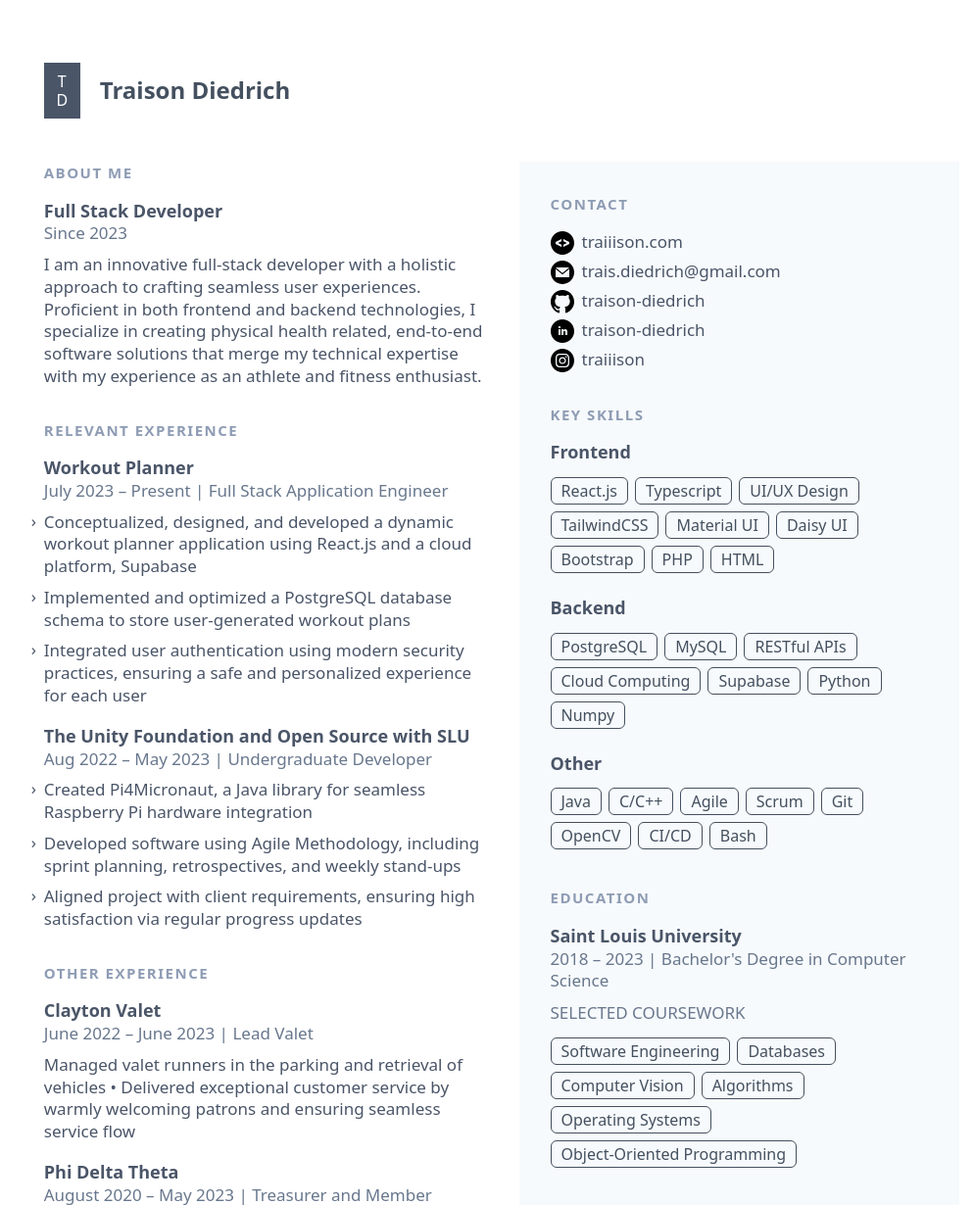
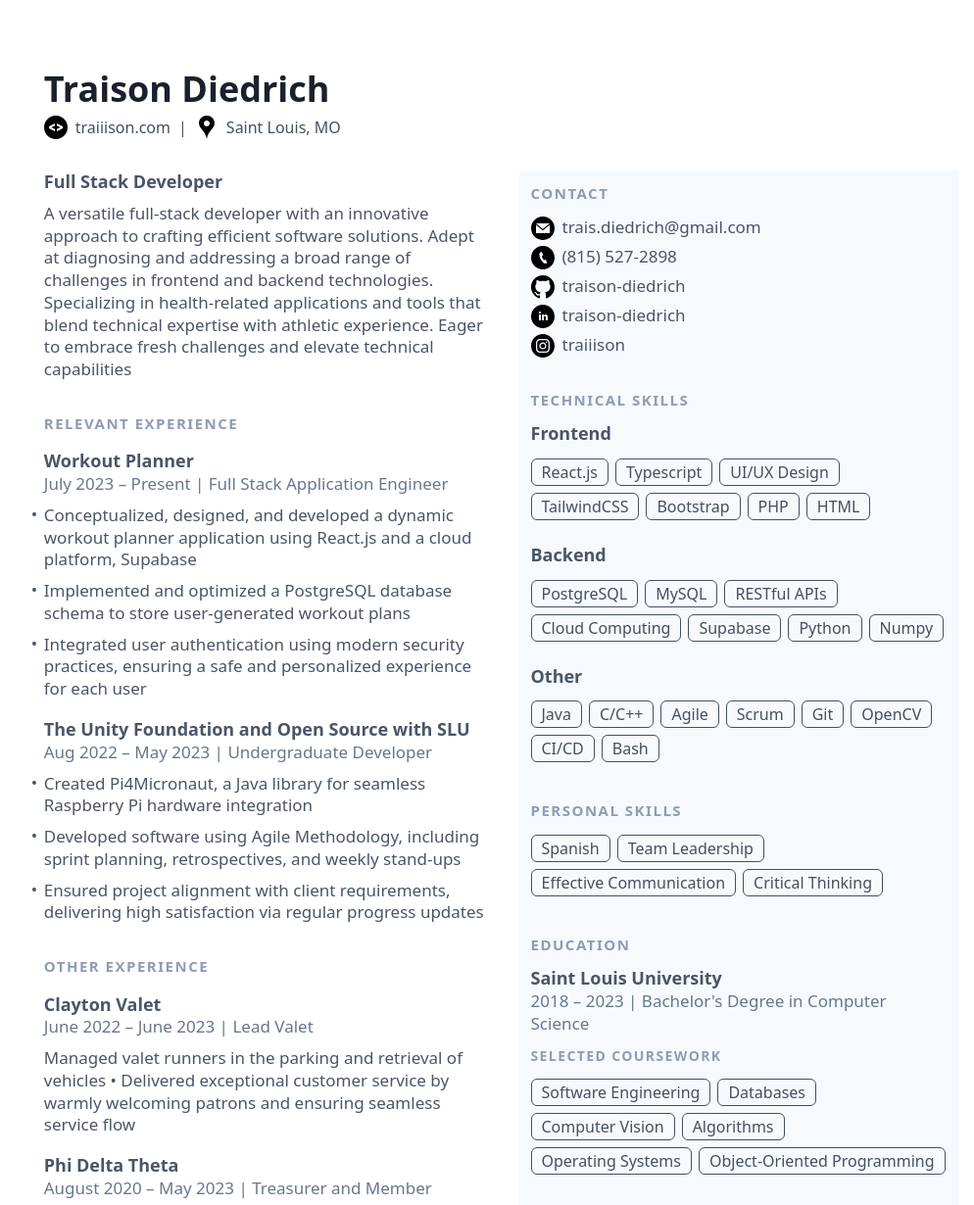
Before and after one commit to traison-diedrich/resume, a plain HTML site: page index.html in a window 1280 px wide. Shown: the top 1230 px of the page at 98% size, without its empty margins (128-1122 px from the left). Drawn offline with Linux system fonts and the light colour scheme; a web font is replaced by a local one.

Commit message:
feedback updates

```diff
--- a/index.html
+++ b/index.html
@@ -17,51 +17,61 @@
 		<main class="font-firago hyphens-manual">
 			<!-- Page -->
 			<div
-				class="p-6 mx-auto page max-w-2xl print:max-w-letter md:max-w-letter md:h-letter xsm:p-8 sm:p-9 md:p-16 bg-white">
+				class="p-6 mx-auto page max-w-2xl print:max-w-letter md:max-w-letter xsm:p-8 sm:p-9 md:p-16 bg-white">
 				<!-- Name -->
-				<header class="flex items-center mb-8 md:mb-11">
-					<div
-						class="initials-container mr-5 text-base leading-none text-white bg-gray-700 font-medium print:bg-black px-3"
-						style="padding-bottom: 0.6875rem; padding-top: 0.6875rem; /*11px*/">
-						<div
-							class="initial text-center"
-							style="padding-bottom: 0.1875rem; /*3px*/">
-							T
-						</div>
-						<div class="text-center initial">D</div>
+				<header class="flex flex-col justify-center mb-8">
+					<h1 class="text-4xl font-semibold text-gray-900">Traison Diedrich</h1>
+					<div class="flex text- text-gray-750 items-center gap-2">
+						<a
+							href="//traiiison.com"
+							class="group flex items-center gap-2"
+							target="_blank">
+							<svg
+								xmlns="http://www.w3.org/2000/svg"
+								width="24"
+								height="24"
+								viewBox="0 0 24 24">
+								<path
+									d="M12 0c-6.627 0-12 5.373-12 12s5.373 12 12 12 12-5.373 12-12-5.373-12-12-12zm-1 10.199l-3.64 1.801 3.64 1.796v2.204l-6-2.935v-2.131l6-2.934v2.199zm8 2.866l-6 2.935v-2.204l3.64-1.796-3.64-1.801v-2.199l6 2.935v2.13z" />
+							</svg>
+							traiiison.com
+						</a>
+						|
+						<span class="flex items-center gap-2">
+							<svg
+								xmlns="http://www.w3.org/2000/svg"
+								width="24"
+								height="24"
+								viewBox="0 0 24 24">
+								<path
+									d="M12 0c-4.198 0-8 3.403-8 7.602 0 6.243 6.377 6.903 8 16.398 1.623-9.495 8-10.155 8-16.398 0-4.199-3.801-7.602-8-7.602zm0 11c-1.657 0-3-1.343-3-3s1.342-3 3-3 3 1.343 3 3-1.343 3-3 3z" />
+							</svg>
+							Saint Louis, MO
+						</span>
 					</div>
-					<h1 class="text-2xl font-semibold text-gray-750 pb-px">
-						Traison Diedrich
-					</h1>
 				</header>
 				<!-- end Name -->
 
 				<!-- Column -->
-				<div
-					class="md:col-count-2 print:col-count-2 col-gap-md md:h-letter-col print:h-letter-col">
+				<div class="md:col-count-2 print:col-count-2 col-gap-md">
 					<section class="mt-8 first:mt-0">
 						<!-- To keep in the same column -->
 						<div class="break-inside-avoid">
-							<h2
-								class="mb-4 font-bold tracking-widest text-sm2 text-gray-550 print:font-normal">
-								ABOUT ME
-							</h2>
-
 							<section class="mb-4.5 break-inside-avoid">
 								<header>
 									<h3
 										class="text-lg font-semibold text-gray-700 leading-snugish">
 										Full Stack Developer
 									</h3>
-									<p class="leading-normal text-md text-gray-650">Since 2023</p>
 								</header>
 								<p class="mt-2.1 text-md text-gray-700 leading-normal">
-									I am an innovative full-stack developer with a holistic
-									approach to crafting seamless user experiences. Proficient in
-									both frontend and backend technologies, I specialize in
-									creating physical health related, end-to-end software
-									solutions that merge my technical expertise with my experience
-									as an athlete and fitness enthusiast.
+									A versatile full-stack developer with an innovative approach
+									to crafting efficient software solutions. Adept at diagnosing
+									and addressing a broad range of challenges in frontend and
+									backend technologies. Specializing in health-related
+									applications and tools that blend technical expertise with
+									athletic experience. Eager to embrace fresh challenges and
+									elevate technical capabilities
 								</p>
 							</section>
 						</div>
@@ -89,7 +99,7 @@
 									<li class="mt-2.1 text-md text-gray-700 leading-normal">
 										<span
 											class="absolute -ml-3 sm:-ml-3.2 select-none transform -translate-y-px"
-											>›</span
+											>&bull;</span
 										>
 										Conceptualized, designed, and developed a dynamic workout
 										planner application using React.js and a cloud platform,
@@ -98,7 +108,7 @@
 									<li class="mt-2.1 text-md text-gray-700 leading-normal">
 										<span
 											class="absolute -ml-3 sm:-ml-3.2 select-none transform -translate-y-px"
-											>›</span
+											>&bull;</span
 										>
 										Implemented and optimized a PostgreSQL database schema to
 										store user-generated workout plans
@@ -106,7 +116,7 @@
 									<li class="mt-2.1 text-md text-gray-700 leading-normal">
 										<span
 											class="absolute -ml-3 sm:-ml-3.2 select-none transform -translate-y-px"
-											>›</span
+											>&bull;</span
 										>
 										Integrated user authentication using modern security
 										practices, ensuring a safe and personalized experience for
@@ -129,7 +139,7 @@
 								<li class="mt-2.1 text-md text-gray-700 leading-normal">
 									<span
 										class="absolute -ml-3 sm:-ml-3.2 select-none transform -translate-y-px"
-										>›</span
+										>&bull;</span
 									>
 									Created Pi4Micronaut, a Java library for seamless Raspberry Pi
 									hardware integration
@@ -137,7 +147,7 @@
 								<li class="mt-2.1 text-md text-gray-700 leading-normal">
 									<span
 										class="absolute -ml-3 sm:-ml-3.2 select-none transform -translate-y-px"
-										>›</span
+										>&bull;</span
 									>
 									Developed software using Agile Methodology, including sprint
 									planning, retrospectives, and weekly stand-ups
@@ -145,10 +155,10 @@
 								<li class="mt-2.1 text-md text-gray-700 leading-normal">
 									<span
 										class="absolute -ml-3 sm:-ml-3.2 select-none transform -translate-y-px"
-										>›</span
+										>&bull;</span
 									>
-									Aligned project with client requirements, ensuring high
-									satisfaction via regular progress updates
+									Ensured project alignment with client requirements, delivering
+									high satisfaction via regular progress updates
 								</li>
 							</ul>
 						</section>
@@ -190,39 +200,24 @@
 									</p>
 								</header>
 								<p class="mt-2.1 text-md text-gray-700 leading-normal">
-									Managed fraternal finances, membership dues, and budget for
-									the chapter &bull; Planned and participated in philanthropic
-									events and fundraisers
+									Administered fraternal finances, membership dues, and chapter
+									budget &bull; Planned and participated in philanthropic events
+									and fundraisers
 								</p>
 							</section>
 						</div>
 					</section>
-					<section class="mt-8 first:mt-0 bg-gray-100 p-8">
-						<!-- To keep in the same column -->
+
+					<section class="mt-8 first:mt-0 bg-gray-100 print:bg-white p-3">
+						<!-- Contact -->
 						<div class="break-inside-avoid">
 							<h2
-								class="mb-4 font-bold tracking-widest text-sm2 text-gray-550 print:font-normal">
+								class="mb-3 font-bold tracking-widest text-sm2 text-gray-550 print:font-normal">
 								CONTACT
 							</h2>
 
 							<section class="mb-4.5 break-inside-avoid">
 								<ul class="list-inside pr-7">
-									<li class="mt-1.5 leading-normal text-gray-700 text-md">
-										<a
-											href="//traiiison.com"
-											class="group flex items-center gap-2"
-											target="_blank">
-											<svg
-												xmlns="http://www.w3.org/2000/svg"
-												width="24"
-												height="24"
-												viewBox="0 0 24 24">
-												<path
-													d="M12 0c-6.627 0-12 5.373-12 12s5.373 12 12 12 12-5.373 12-12-5.373-12-12-12zm-1 10.199l-3.64 1.801 3.64 1.796v2.204l-6-2.935v-2.131l6-2.934v2.199zm8 2.866l-6 2.935v-2.204l3.64-1.796-3.64-1.801v-2.199l6 2.935v2.13z" />
-											</svg>
-											traiiison.com
-										</a>
-									</li>
 									<li class="mt-1.5 leading-normal text-gray-700 text-md">
 										<a
 											href="malito:trais.diedrich@gmail.com"
@@ -237,6 +232,18 @@
 											</svg>
 											trais.diedrich@gmail.com
 										</a>
+									</li>
+									<li
+										class="mt-1.5 leading-normal text-gray-700 text-md flex items-center gap-2">
+										<svg
+											xmlns="http://www.w3.org/2000/svg"
+											width="24"
+											height="24"
+											viewBox="0 0 24 24">
+											<path
+												d="M12 0c-6.627 0-12 5.373-12 12s5.373 12 12 12 12-5.373 12-12-5.373-12-12-12zm3.445 17.827c-3.684 1.684-9.401-9.43-5.8-11.308l1.053-.519 1.746 3.409-1.042.513c-1.095.587 1.185 5.04 2.305 4.497l1.032-.505 1.76 3.397-1.054.516z" />
+										</svg>
+										(815) 527-2898
 									</li>
 									<li class="mt-1.5 leading-normal text-gray-700 text-md">
 										<a
@@ -295,8 +302,8 @@
 							<!-- To keep in the same column -->
 							<div class="break-inside-avoid">
 								<h2
-									class="mb-4 font-bold tracking-widest text-sm2 text-gray-550 print:font-normal">
-									KEY SKILLS
+									class="mb-3 font-bold tracking-widest text-sm2 text-gray-550 print:font-normal">
+									TECHNICAL SKILLS
 								</h2>
 
 								<section class="mb-4.5 break-inside-avoid">
@@ -324,14 +331,6 @@
 											<li
 												class="px-2.5 mr-1.6 mb-1.6 text-base text-gray-750 print:border-inset border border-gray-750 rounded-md">
 												TailwindCSS
-											</li>
-											<li
-												class="px-2.5 mr-1.6 mb-1.6 text-base text-gray-750 print:border-inset border border-gray-750 rounded-md">
-												Material UI
-											</li>
-											<li
-												class="px-2.5 mr-1.6 mb-1.6 text-base text-gray-750 print:border-inset border border-gray-750 rounded-md">
-												Daisy UI
 											</li>
 											<li
 												class="px-2.5 mr-1.6 mb-1.6 text-base text-gray-750 print:border-inset border border-gray-750 rounded-md">
@@ -438,16 +437,47 @@
 							</div>
 						</section>
 
+						<section class="mt-8 first:mt-0">
+							<!-- To keep in the same column -->
+							<div class="break-inside-avoid">
+								<h2
+									class="mb-3 font-bold tracking-widest text-sm2 text-gray-550 print:font-normal">
+									PERSONAL SKILLS
+								</h2>
+								<div class="my-3.2 last:pb-1.5">
+									<ul
+										class="flex flex-wrap text-md leading-relaxed -mr-1.6 -mb-1.6">
+										<li
+											class="px-2.5 mr-1.6 mb-1.6 text-base text-gray-750 print:border-inset border border-gray-750 rounded-md">
+											Spanish
+										</li>
+										<li
+											class="px-2.5 mr-1.6 mb-1.6 text-base text-gray-750 print:border-inset border border-gray-750 rounded-md">
+											Team Leadership
+										</li>
+										<li
+											class="px-2.5 mr-1.6 mb-1.6 text-base text-gray-750 print:border-inset border border-gray-750 rounded-md">
+											Effective Communication
+										</li>
+										<li
+											class="px-2.5 mr-1.6 mb-1.6 text-base text-gray-750 print:border-inset border border-gray-750 rounded-md">
+											Critical Thinking
+										</li>
+									</ul>
+								</div>
+							</div>
+						</section>
+
 						<!-- Education -->
 						<section class="mt-8 first:mt-0">
 							<!-- To keep in the same column -->
 							<div class="break-inside-avoid">
 								<h2
-									class="mb-4 font-bold tracking-widest text-sm2 text-gray-550 print:font-normal">
+									class="mb-3 font-bold tracking-widest text-sm2 text-gray-550 print:font-normal">
 									EDUCATION
 								</h2>
 
-								<section class="mb-4.5 break-inside-avoid">
+								<section class="break-inside-avoid">
 									<header>
 										<h3
 											class="text-lg font-semibold text-gray-700 leading-snugish">
@@ -457,7 +487,8 @@
 											2018 – 2023 | Bachelor's Degree in Computer Science
 										</p>
 									</header>
-									<p class="leading-normal text-md text-gray-650 mt-2.5">
+									<p
+										class="text-sm tracking-widest text-gray-550 font-bold mt-2.5">
 										SELECTED COURSEWORK
 									</p>
 									<div class="my-3.2 last:pb-1.5">
```
Also changed, not shown: build.css.
